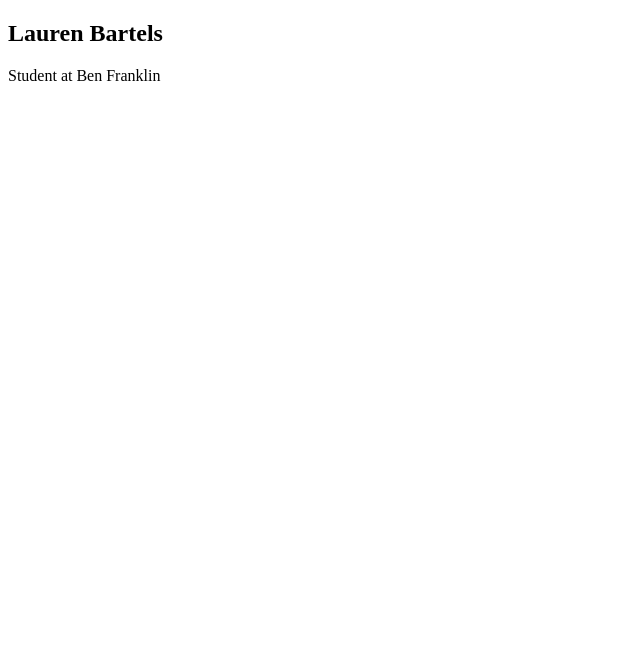
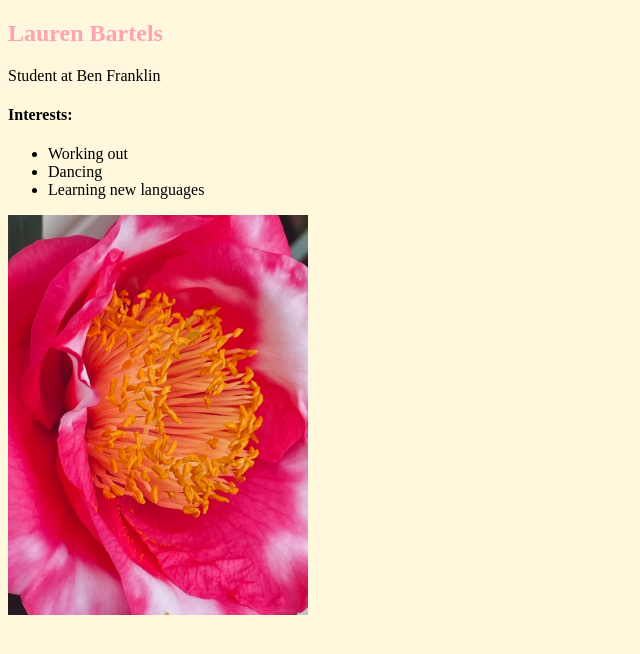
Before and after one commit to laurenbartels/laurenbartels.github.io, a plain HTML site: page index.html in a window 1280 px wide. Shown: the whole page, without its empty margins (0-640 px from the left). Drawn offline with Linux system fonts and the light colour scheme.

Commit message:
style changes

```diff
--- a/index.html
+++ b/index.html
@@ -1,10 +1,18 @@
 <!DOCTYPE HTML>
 <html>
 
+
 <head>
+
+    <style>
+        body {
+            background-color:cornsilk
+        }
+h2 { color:rgb(255, 162, 177)}
+         </style>
+
     <title> Lauren's beautiful website </title>
 </head>
-
 <body>
     <div>
         <nav>
@@ -19,9 +27,19 @@
                 <p> Student at Ben Franklin </p>
             </div>
             <div>
-                <p> </p>
+                <p>
+                    <h4> Interests: </h4>
                 <!-- interests selection -->
-
+                <ul>
+                    <li> Working out</li>
+                    <li> Dancing </li>
+                    <li> Learning new languages</li>
+                </ul>
+                </p>
+            </div>
+            <div>
+                <!-- sidebar section -->
+                <img src="img/flower.jpg" width="300" height="400"
             </div>
             </main>
     </div>
```
Also changed, not shown: img/flower.jpg (added).
